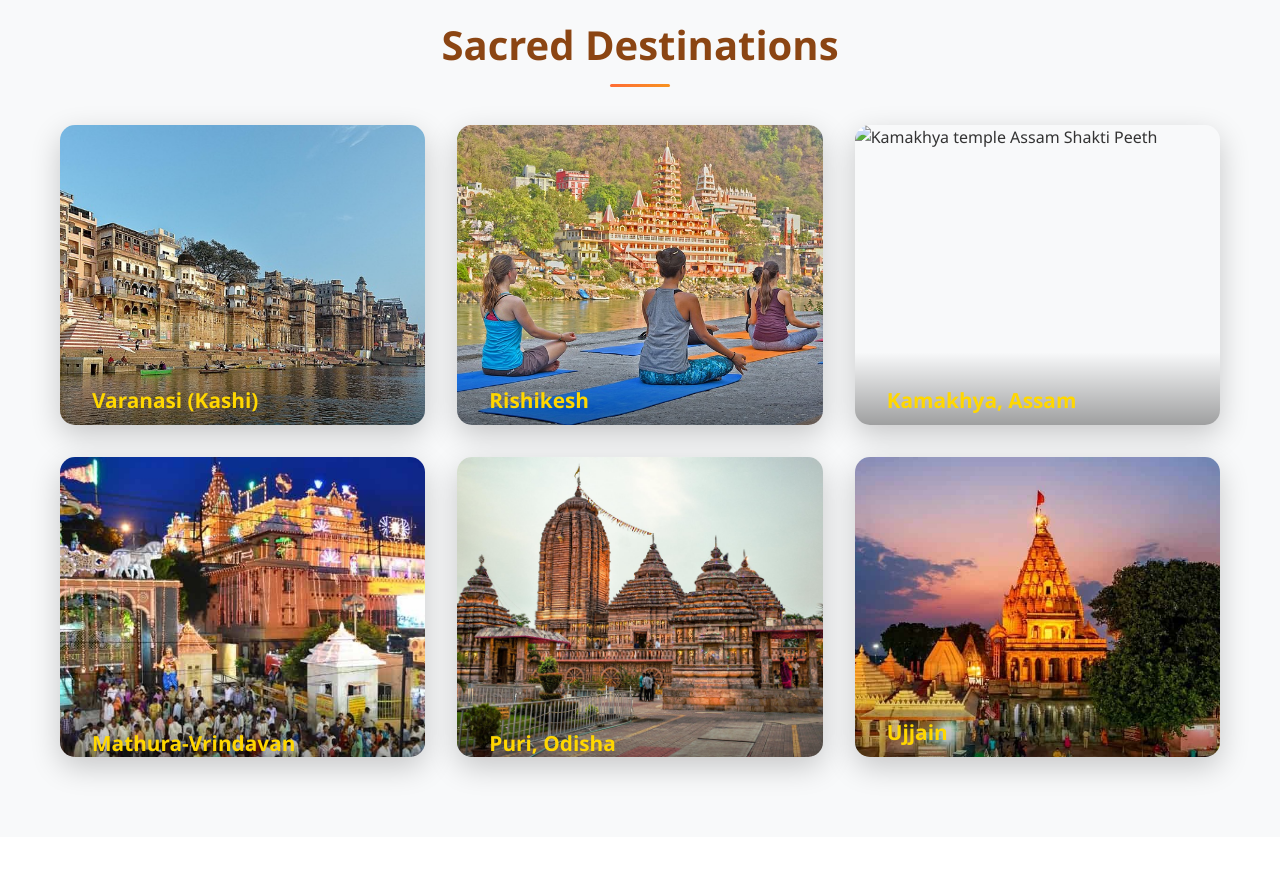
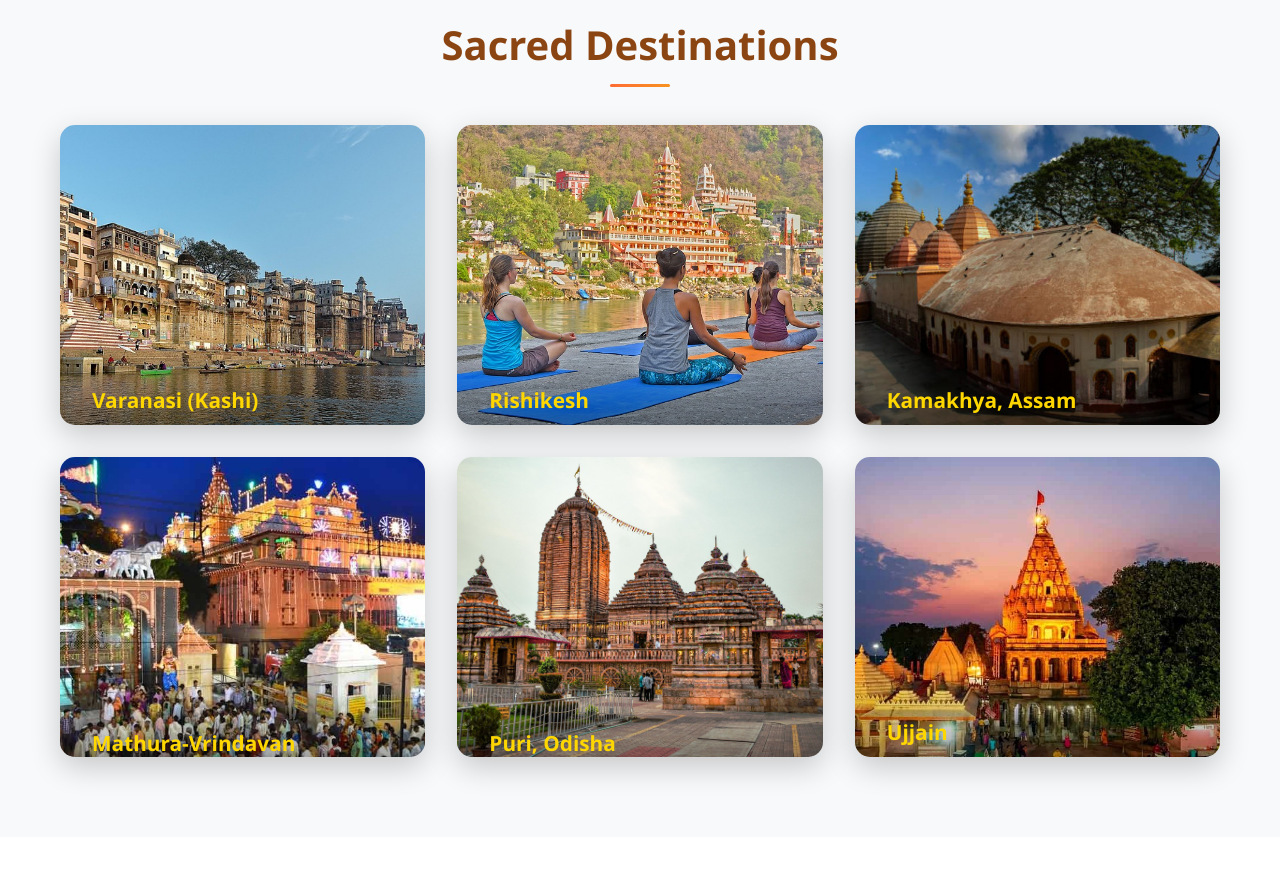
Before and after one commit to dayanandrishi/spritual-tourism-2, a plain HTML site: page index.html in a window 1280 px wide. Shown: the part 2600-3470 px from the top of the page. Drawn offline with Linux system fonts and the light colour scheme.

Commit message:
Update index.html

```diff
--- a/index.html
+++ b/index.html
@@ -183,7 +183,7 @@
                 </div>
                 <div class="destination-card">
                     <div class="destination-image">
-                        <img src="images/destinations/kamakhya.jpg" alt="Kamakhya temple Assam Shakti Peeth">
+                        <img src="images/destinations/kamakhya.jpeg" alt="Kamakhya temple Assam Shakti Peeth">
                     </div>
                     <div class="destination-overlay">
                         <h3>Kamakhya, Assam</h3>
```
